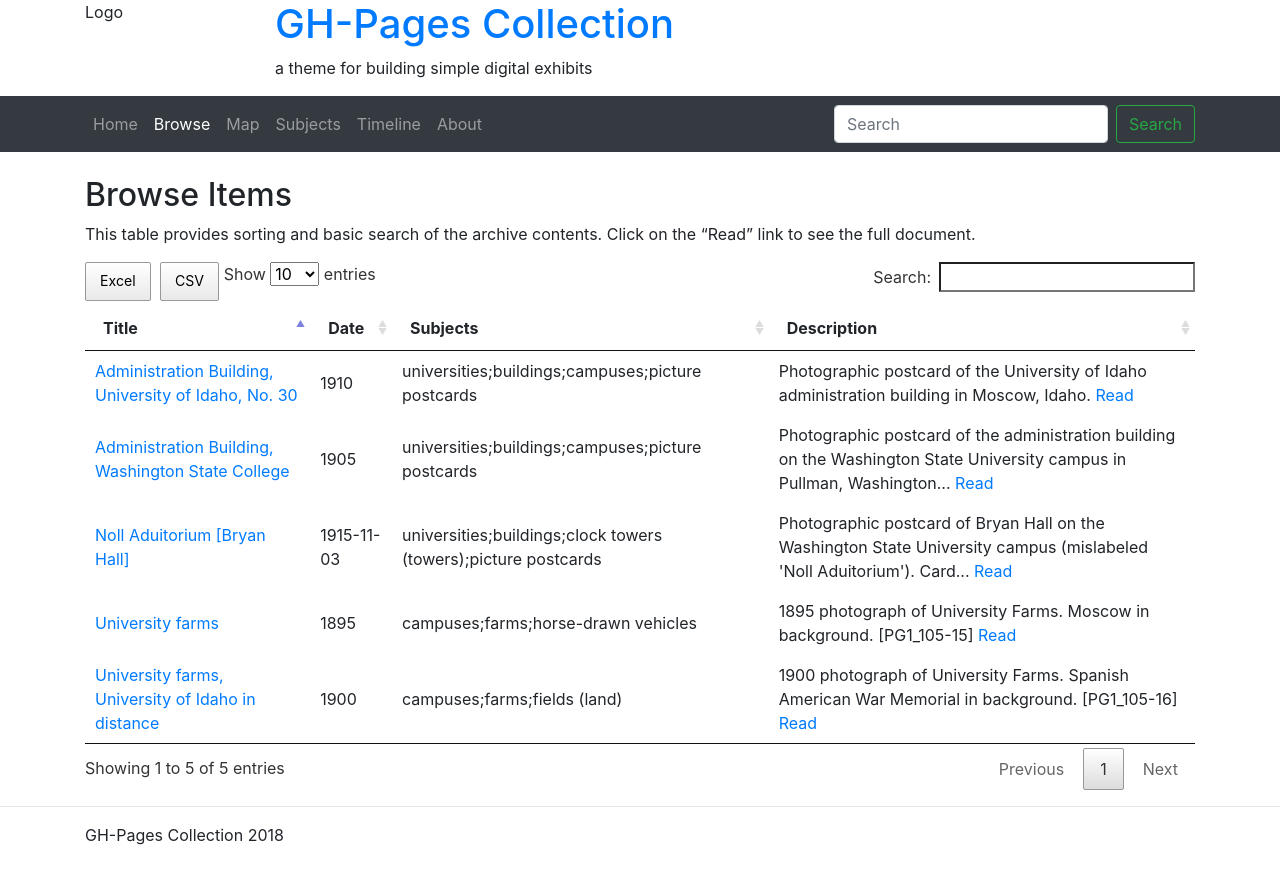
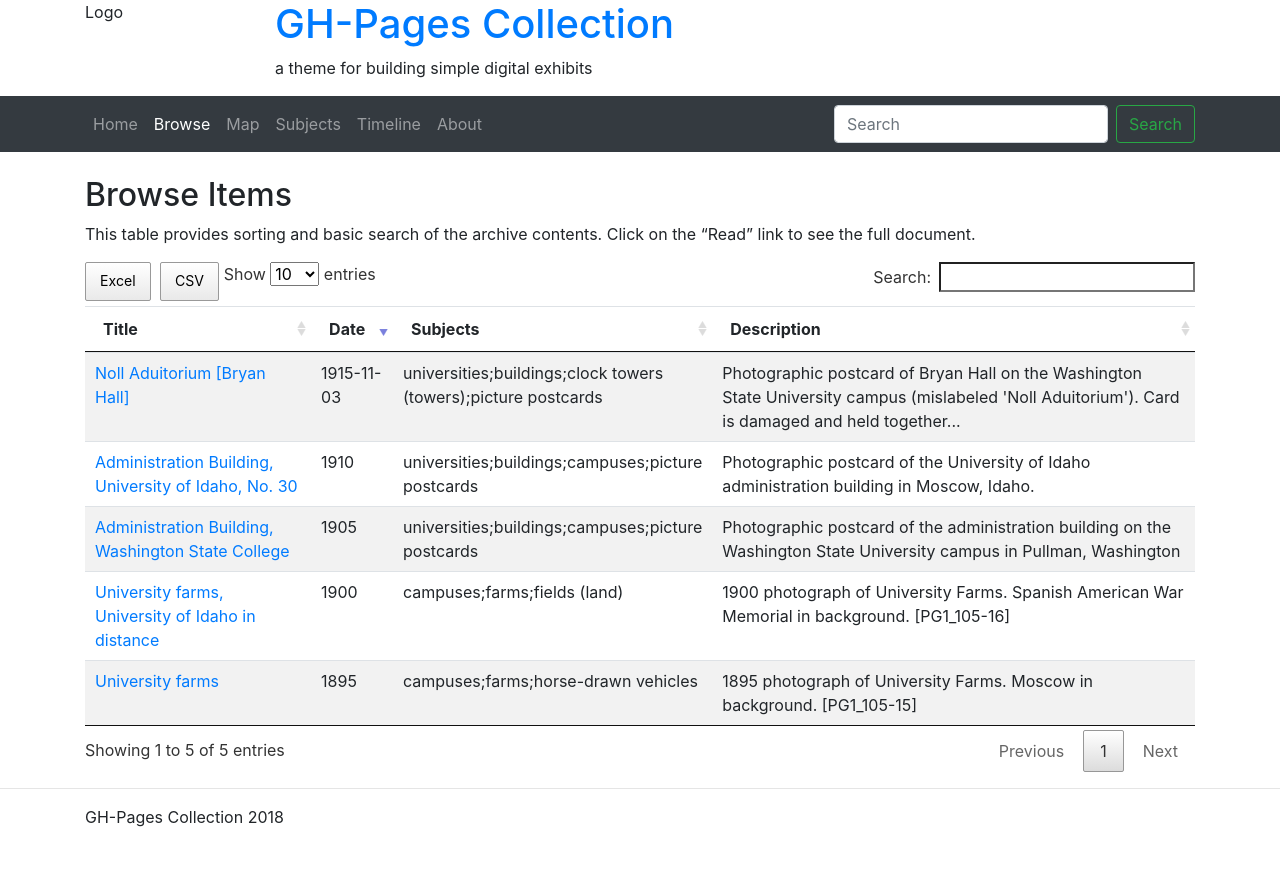
Before and after one commit to uidaholib/pages-collection, a Jekyll site: the page built from browse.md, in a window 1280 px wide. Shown: the top 884 px of the page. Built offline with Jekyll 4.4.1, drawn with Linux system fonts in a browser that asks for light colours.

Commit message:
update table to use ajax json

```diff
--- a/browse.md
+++ b/browse.md
@@ -9,23 +9,16 @@ title: Browse
 This table provides sorting and basic search of the archive contents.
 Click on the "Read" link to see the full document.
 
-<table id="item-table">
+<div class="table-responsive-md">
+<table id="item-table" class="table table-striped">
     <thead>
         <tr>
-            <th>Title</th>
-            <th>Date</th>
-            <th>Subjects</th>
-            <th>Description</th>
+            <th scope="col">Title</th>
+            <th scope="col">Date</th>
+            <th scope="col">Subjects</th>
+            <th scope="col">Description</th>
+            <th>Link</th>
         </tr>
     </thead>
-    <tbody>
-{% for item in items %}
-        <tr>
-            <td><a href="{{ site.baseurl }}/browse/item.html?id={{ item.indexid }}">{{ item.title }}</a></td>
-            <td>{{ item.date }}</td>
-            <td>{{ item.subject }}</td>
-            <td>{{ item.description | truncatewords: 15 }} <a href="{{ site.baseurl }}/items/{{ item.identifier | downcase }}.html">Read</a></td>
-        </tr>
-{% endfor %}
-    </tbody>
 </table>
+</div>
--- a/data/metadata.json
+++ b/data/metadata.json
@@ -9,7 +9,7 @@
         "date": {{ item.date | jsonify }},
         "subjects": {{ item.subject | jsonify }},
         "description": {{ item.description | truncatewords: 20 | jsonify }},
-        "link": {{ "/items/" | absolute_url | append: item.resource-identifier | append: ".html" | jsonify }}
+        "link": {{ "/browse/item.html" | absolute_url | append: "?id=" | append: item.indexid | jsonify }}
     }{% unless forloop.last %},{% endunless %}
     {% endfor %}
 ] }
```
Also changed, not shown: _includes/js/table-js.html (+10 -2 lines).
